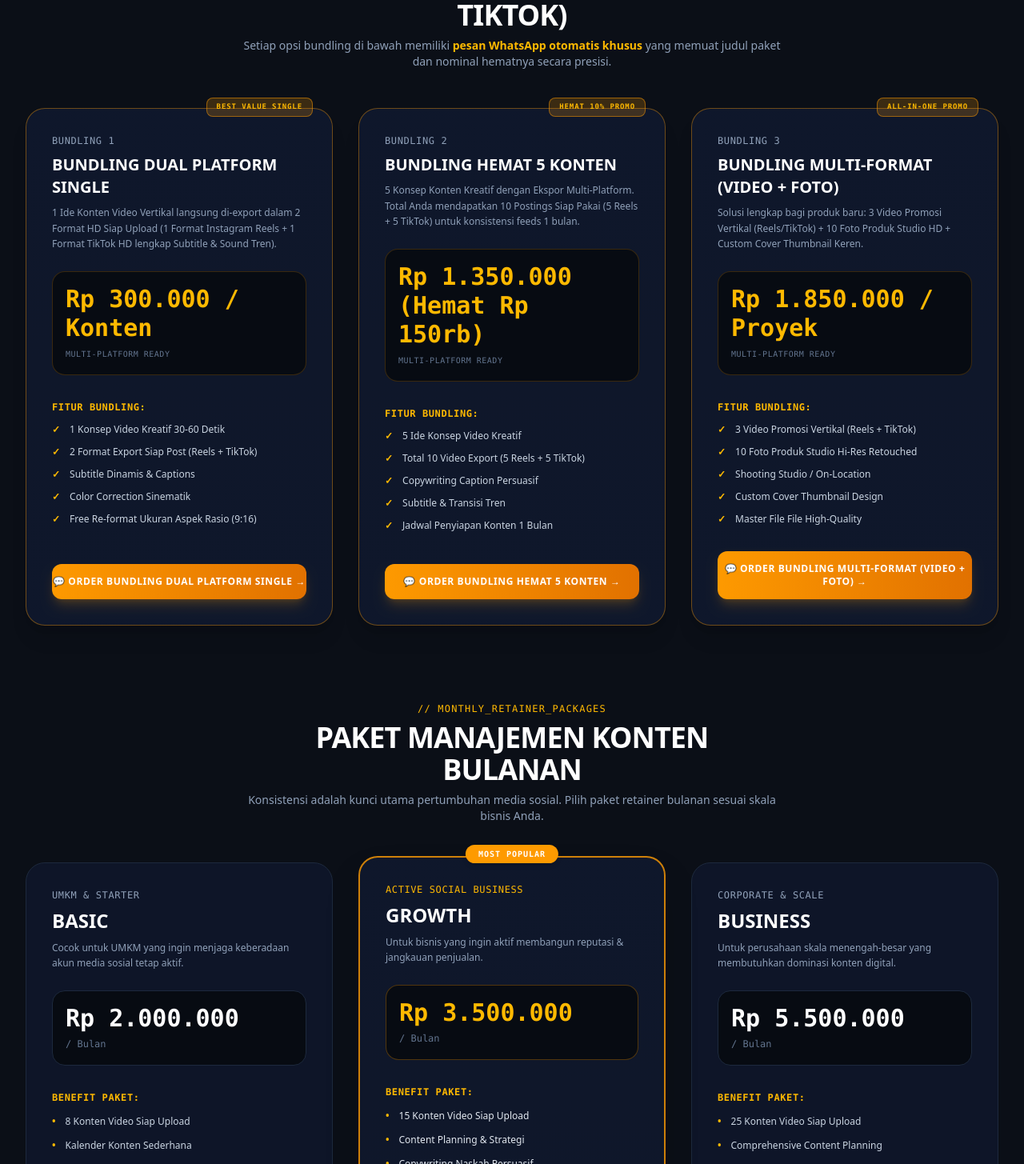
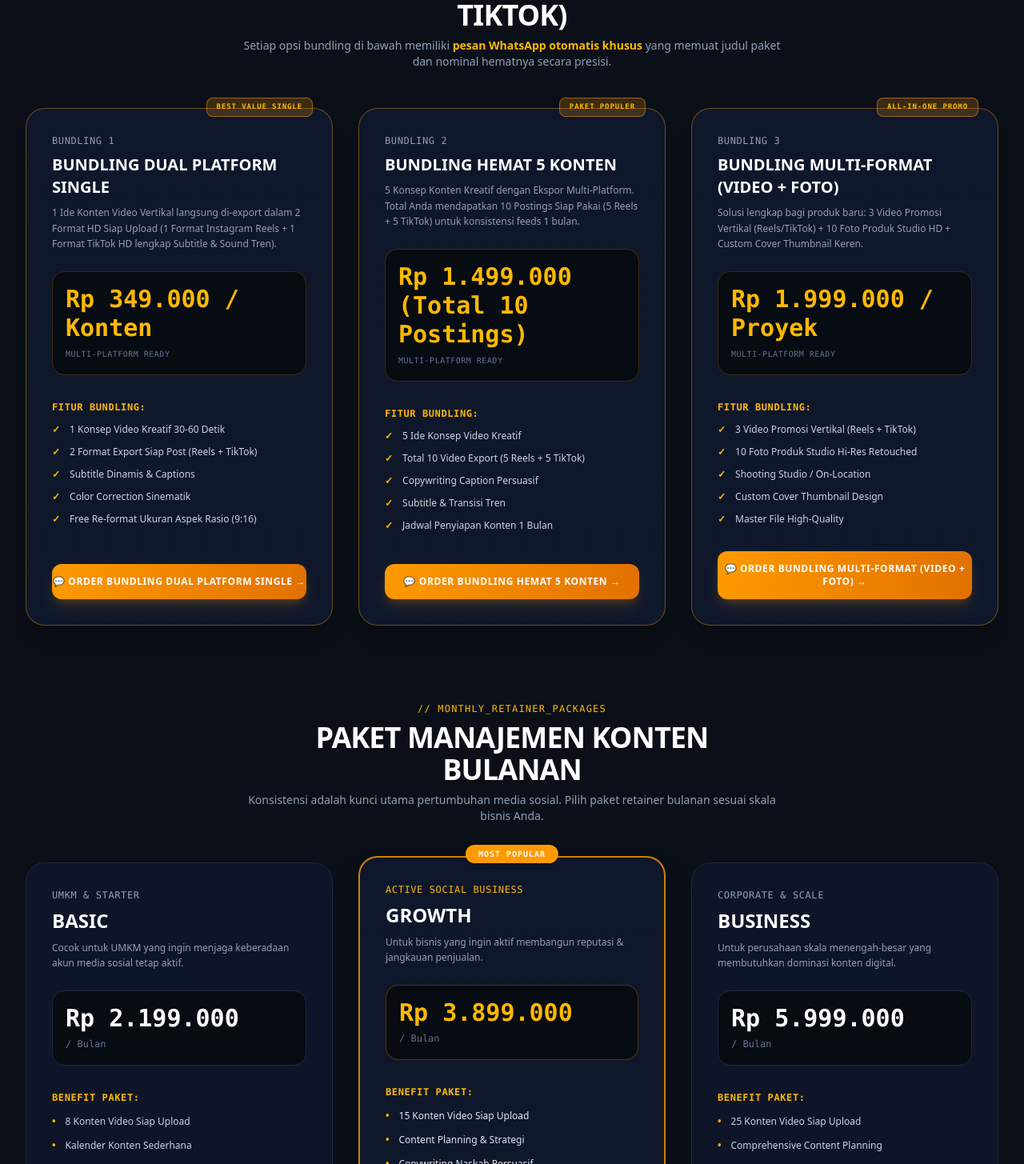
Before and after one commit to muhamadadrian210-debug/sivilize-creative, a Next.js app: page /harga in a window 1280 px wide. Shown: the part 1135-2590 px from the top of the page at 80% size. Built offline with nearby package versions, Linux system fonts and the light colour scheme.

Commit message:
feat: apply psychological charm pricing (ending in 9) with slightly increased rates across all packages and services in Pricing page

```diff
--- a/src/app/harga/page.tsx
+++ b/src/app/harga/page.tsx
@@ -15,7 +15,7 @@ export default function HargaPage() {
   const bundlingPackages = [
     {
       name: "Bundling Dual Platform Single",
-      price: "Rp 300.000 / Konten",
+      price: "Rp 349.000 / Konten",
       badge: "BEST VALUE SINGLE",
       desc: "1 Ide Konten Video Vertikal langsung di-export dalam 2 Format HD Siap Upload (1 Format Instagram Reels + 1 Format TikTok HD lengkap Subtitle & Sound Tren).",
       features: [
@@ -25,12 +25,12 @@ export default function HargaPage() {
         "Color Correction Sinematik",
         "Free Re-format Ukuran Aspek Rasio (9:16)"
       ],
-      waMessage: "Halo Mas Shatrya Dhimar (CMO Sivilize Creative),\n\nSaya mau pesan *Paket Bundling Dual Platform Single (Rp 300.000 / Konten - Reels & TikTok)*.\n\nBoleh dibantu koordinasi brief & jadwal videonya? Terima kasih."
+      waMessage: "Halo Mas Shatrya Dhimar (CMO Sivilize Creative),\n\nSaya mau pesan *Paket Bundling Dual Platform Single (Rp 349.000 / Konten - Reels & TikTok)*.\n\nBoleh dibantu koordinasi brief & jadwal videonya? Terima kasih."
     },
     {
       name: "Bundling Hemat 5 Konten",
-      price: "Rp 1.350.000 (Hemat Rp 150rb)",
-      badge: "HEMAT 10% PROMO",
+      price: "Rp 1.499.000 (Total 10 Postings)",
+      badge: "PAKET POPULER",
       desc: "5 Konsep Konten Kreatif dengan Ekspor Multi-Platform. Total Anda mendapatkan 10 Postings Siap Pakai (5 Reels + 5 TikTok) untuk konsistensi feeds 1 bulan.",
       features: [
         "5 Ide Konsep Video Kreatif",
@@ -39,11 +39,11 @@ export default function HargaPage() {
         "Subtitle & Transisi Tren",
         "Jadwal Penyiapan Konten 1 Bulan"
       ],
-      waMessage: "Halo Mas Shatrya Dhimar (CMO Sivilize Creative),\n\nSaya mau order *Paket Bundling Hemat 5 Konten (Rp 1.350.000 - Total 10 Post Reels & TikTok)*.\n\nBoleh dibantu koordinasi ide & penentuan jadwal videonya? Terima kasih."
+      waMessage: "Halo Mas Shatrya Dhimar (CMO Sivilize Creative),\n\nSaya mau order *Paket Bundling Hemat 5 Konten (Rp 1.499.000 - Total 10 Post Reels & TikTok)*.\n\nBoleh dibantu koordinasi ide & penentuan jadwal videonya? Terima kasih."
     },
     {
       name: "Bundling Multi-Format (Video + Foto)",
-      price: "Rp 1.850.000 / Proyek",
+      price: "Rp 1.999.000 / Proyek",
       badge: "ALL-IN-ONE PROMO",
       desc: "Solusi lengkap bagi produk baru: 3 Video Promosi Vertikal (Reels/TikTok) + 10 Foto Produk Studio HD + Custom Cover Thumbnail Keren.",
       features: [
@@ -51,37 +51,37 @@ export default function HargaPage() {
         "10 Foto Produk Studio Hi-Res Retouched",
         "Shooting Studio / On-Location",
         "Custom Cover Thumbnail Design",
-        "Master File File High-Quality"
+        "Master File High-Quality"
       ],
-      waMessage: "Halo Mas Shatrya Dhimar (CMO Sivilize Creative),\n\nSaya bermaksud memesan *Paket Bundling Multi-Format Video + Foto (Rp 1.850.000 / Proyek)*.\n\nBoleh dibantu pengiriman sampel produk & jadwal shootingnya? Terima kasih."
+      waMessage: "Halo Mas Shatrya Dhimar (CMO Sivilize Creative),\n\nSaya bermaksud memesan *Paket Bundling Multi-Format Video + Foto (Rp 1.999.000 / Proyek)*.\n\nBoleh dibantu pengiriman sampel produk & jadwal shootingnya? Terima kasih."
     }
   ];
 
   const videoProductionItems = [
-    { name: "Wedding Documentation", price: "Mulai Rp 3.500.000", desc: "Highlight sinematik & liputan penuh momen pernikahan sakral." },
-    { name: "Engagement Event", price: "Mulai Rp 2.500.000", desc: "Dokumentasi momen lamaran & pertunangan sinematik." },
-    { name: "Prewedding Film", price: "Mulai Rp 2.500.000", desc: "Konsep cerita pasangan dalam bentuk film pendek & teaser." },
-    { name: "Company Profile Video", price: "Mulai Rp 3.000.000", desc: "Profil naratif perusahaan berdurasi 3-5 menit untuk investor & website." },
-    { name: "Corporate & Special Event", price: "Mulai Rp 2.000.000", desc: "Liputan acara perusahaan, gala dinner, & gathering." },
-    { name: "Seminar & Workshop", price: "Mulai Rp 2.000.000", desc: "Liputan konferensi, edukasi, & sesi pembicara profesional." },
-    { name: "Grand Opening Store", price: "Mulai Rp 2.000.000", desc: "Video peluncuran outlet, restoran, atau kantor baru." },
-    { name: "Commercial Product Video", price: "Mulai Rp 1.500.000", desc: "Video iklan produk dengan pencahayaan studio komersial." },
-    { name: "Drone Aerial Footage (Add-On)", price: "Mulai Rp 750.000", desc: "Pengambilan gambar udara 4K untuk perspektif arsitektur & lokasi." },
+    { name: "Wedding Documentation", price: "Mulai Rp 3.899.000", desc: "Highlight sinematik & liputan penuh momen pernikahan sakral." },
+    { name: "Engagement Event", price: "Mulai Rp 2.799.000", desc: "Dokumentasi momen lamaran & pertunangan sinematik." },
+    { name: "Prewedding Film", price: "Mulai Rp 2.799.000", desc: "Konsep cerita pasangan dalam bentuk film pendek & teaser." },
+    { name: "Company Profile Video", price: "Mulai Rp 3.499.000", desc: "Profil naratif perusahaan berdurasi 3-5 menit untuk investor & website." },
+    { name: "Corporate & Special Event", price: "Mulai Rp 2.299.000", desc: "Liputan acara perusahaan, gala dinner, & gathering." },
+    { name: "Seminar & Workshop", price: "Mulai Rp 2.299.000", desc: "Liputan konferensi, edukasi, & sesi pembicara profesional." },
+    { name: "Grand Opening Store", price: "Mulai Rp 2.299.000", desc: "Video peluncuran outlet, restoran, atau kantor baru." },
+    { name: "Commercial Product Video", price: "Mulai Rp 1.699.000", desc: "Video iklan produk dengan pencahayaan studio komersial." },
+    { name: "Drone Aerial Footage (Add-On)", price: "Mulai Rp 899.000", desc: "Pengambilan gambar udara 4K untuk perspektif arsitektur & lokasi." },
   ];
 
   const photoItems = [
-    { name: "Foto Produk Studio", price: "Mulai Rp 750.000", desc: "Sesi foto katalog produk studio dengan penataan lighting pro." },
-    { name: "Foto Event & Gathering", price: "Mulai Rp 1.500.000", desc: "Dokumentasi foto momen acara penting & ekspresi tamu." },
-    { name: "Foto Wedding Documentation", price: "Mulai Rp 2.500.000", desc: "Album foto fisik & digital momen pernikahan utuh." },
-    { name: "Foto Corporate & Direksi", price: "Mulai Rp 2.000.000", desc: "Potret eksekutif, profil jajaran manajemen, & fasilitas kantor." },
+    { name: "Foto Produk Studio", price: "Mulai Rp 899.000", desc: "Sesi foto katalog produk studio dengan penataan lighting pro." },
+    { name: "Foto Event & Gathering", price: "Mulai Rp 1.699.000", desc: "Dokumentasi foto momen acara penting & ekspresi tamu." },
+    { name: "Foto Wedding Documentation", price: "Mulai Rp 2.799.000", desc: "Album foto fisik & digital momen pernikahan utuh." },
+    { name: "Foto Corporate & Direksi", price: "Mulai Rp 2.299.000", desc: "Potret eksekutif, profil jajaran manajemen, & fasilitas kantor." },
   ];
 
   const designItems = [
-    { name: "Desain Logo Vektor", price: "Mulai Rp 500.000", desc: "3 Opsi konsep logo orisinal master file AI, EPS, PNG beresolusi tinggi." },
-    { name: "Desain Poster & Flyer", price: "Mulai Rp 150.000", desc: "Materi iklan promo cetak & digital berestetika tinggi." },
-    { name: "Desain Feed Instagram", price: "Mulai Rp 150.000", desc: "Desain mikro-konten feeds Instagram yang menarik perhatian." },
-    { name: "Desain Banner & Baliho", price: "Mulai Rp 200.000", desc: "Tata letak materi cetak baliho/banner ukuran besar." },
-    { name: "Brand Identity Guidelines", price: "Mulai Rp 2.000.000", desc: "Buku panduan visual identitas brand (Logo, Palette, Tipografi)." },
+    { name: "Desain Logo Vektor", price: "Mulai Rp 599.000", desc: "3 Opsi konsep logo orisinal master file AI, EPS, PNG beresolusi tinggi." },
+    { name: "Desain Poster & Flyer", price: "Mulai Rp 179.000", desc: "Materi iklan promo cetak & digital berestetika tinggi." },
+    { name: "Desain Feed Instagram", price: "Mulai Rp 179.000", desc: "Desain mikro-konten feeds Instagram yang menarik perhatian." },
+    { name: "Desain Banner & Baliho", price: "Mulai Rp 249.000", desc: "Tata letak materi cetak baliho/banner ukuran besar." },
+    { name: "Brand Identity Guidelines", price: "Mulai Rp 2.299.000", desc: "Buku panduan visual identitas brand (Logo, Palette, Tipografi)." },
   ];
 
   const valuePoints = [
@@ -134,7 +134,7 @@ export default function HargaPage() {
                 <div className="bg-[#070b12] p-6 rounded-2xl border border-slate-800 text-center md:text-right min-w-[240px]">
                   <span className="text-slate-500 text-xs uppercase tracking-wider block font-mono">Mulai Dari</span>
                   <div className="text-2xl sm:text-3xl font-black text-amber-400 font-mono my-1">
-                    Rp 300.000
+                    Rp 349.000
                   </div>
                   <span className="text-slate-400 text-xs font-mono block">/ Konten Video</span>
                 </div>
@@ -172,7 +172,7 @@ export default function HargaPage() {
                   </p>
 
                   <a
-                    href={getWaLink("Produksi Konten Satuan", "Rp 300.000 / Konten")}
+                    href={getWaLink("Produksi Konten Satuan", "Rp 349.000 / Konten")}
                     target="_blank"
                     rel="noopener noreferrer"
                     className="w-full sm:w-auto px-8 py-3.5 rounded-xl bg-amber-500 hover:bg-amber-400 text-white font-extrabold text-xs uppercase tracking-wider transition-all text-center shadow-lg shadow-amber-500/20"
@@ -271,7 +271,7 @@ export default function HargaPage() {
                   </p>
 
                   <div className="p-4 rounded-2xl bg-[#070b12] border border-slate-800 mb-8">
-                    <span className="text-3xl font-black text-white font-mono block">Rp 2.000.000</span>
+                    <span className="text-3xl font-black text-white font-mono block">Rp 2.199.000</span>
                     <span className="text-slate-500 text-xs font-mono">/ Bulan</span>
                   </div>
 
@@ -295,7 +295,7 @@ export default function HargaPage() {
                 </div>
 
                 <a
-                  href={getWaLink("Paket Bulanan Basic", "Rp 2.000.000 / Bulan")}
+                  href={getWaLink("Paket Bulanan Basic", "Rp 2.199.000 / Bulan")}
                   target="_blank"
                   rel="noopener noreferrer"
                   className="block text-center py-3.5 rounded-xl bg-slate-800 hover:bg-slate-700 text-white font-bold text-xs uppercase tracking-wider transition-all border border-slate-700"
@@ -320,7 +320,7 @@ export default function HargaPage() {
                   </p>
 
                   <div className="p-4 rounded-2xl bg-[#070b12] border border-amber-500/30 mb-8">
-                    <span className="text-3xl font-black text-amber-400 font-mono block">Rp 3.500.000</span>
+                    <span className="text-3xl font-black text-amber-400 font-mono block">Rp 3.899.000</span>
                     <span className="text-slate-500 text-xs font-mono">/ Bulan</span>
                   </div>
 
@@ -345,7 +345,7 @@ export default function HargaPage() {
                 </div>
 
                 <a
-                  href={getWaLink("Paket Bulanan Growth", "Rp 3.500.000 / Bulan")}
+                  href={getWaLink("Paket Bulanan Growth", "Rp 3.899.000 / Bulan")}
                   target="_blank"
                   rel="noopener noreferrer"
                   className="block text-center py-3.5 rounded-xl bg-amber-500 hover:bg-amber-400 text-white font-extrabold text-xs uppercase tracking-wider transition-all shadow-lg shadow-amber-500/20"
@@ -366,7 +366,7 @@ export default function HargaPage() {
                   </p>
 
                   <div className="p-4 rounded-2xl bg-[#070b12] border border-slate-800 mb-8">
-                    <span className="text-3xl font-black text-white font-mono block">Rp 5.500.000</span>
+                    <span className="text-3xl font-black text-white font-mono block">Rp 5.999.000</span>
                     <span className="text-slate-500 text-xs font-mono">/ Bulan</span>
                   </div>
 
@@ -391,7 +391,7 @@ export default function HargaPage() {
                 </div>
 
                 <a
-                  href={getWaLink("Paket Bulanan Business", "Rp 5.500.000 / Bulan")}
+                  href={getWaLink("Paket Bulanan Business", "Rp 5.999.000 / Bulan")}
                   target="_blank"
                   rel="noopener noreferrer"
                   className="block text-center py-3.5 rounded-xl bg-slate-800 hover:bg-slate-700 text-white font-bold text-xs uppercase tracking-wider transition-all border border-slate-700"
```
